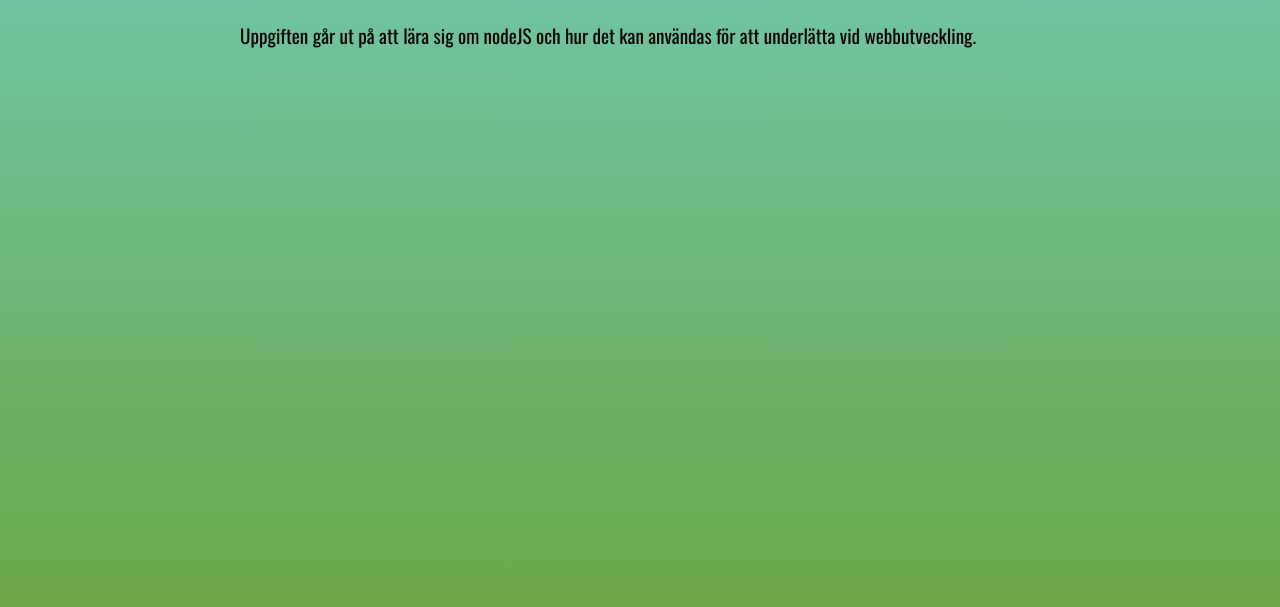
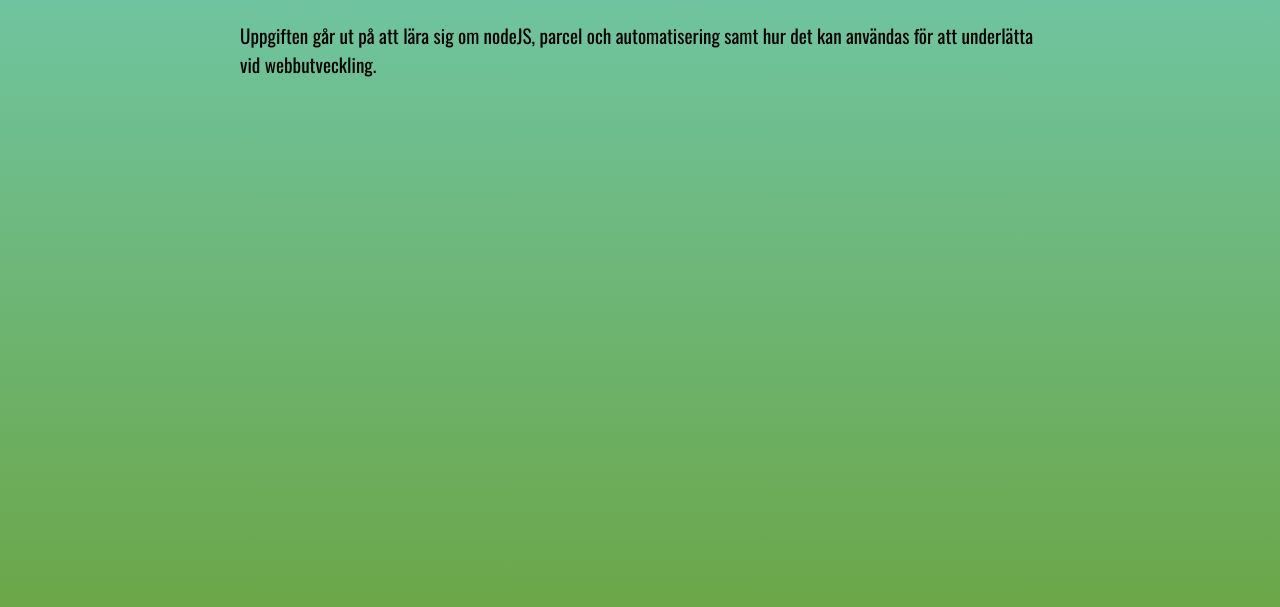
Before and after one commit to joma2304/frontend-baserad-webbutveckling-moment1, a website built with Parcel: page src/index.html in a window 1280 px wide. Shown: the part 247-854 px from the top of the page. Built offline with nearby package versions, Linux system fonts and the light colour scheme.

Commit message:
Uppdatera text på startsida

```diff
--- a/src/index.html
+++ b/src/index.html
@@ -45,7 +45,7 @@
             <h1 class="rubrik">Om uppgiften</h1>
             <div class="omuppgdiv">
             <p> Denna webbplats är skapad av Johan Magnusson. Den ingår i kursen DT211G Frontend-baserad webbutveckling. Detta är moment 1 - Automatisering & Publicering. </p> <br>
-               <p>Uppgiften går ut på att lära sig om nodeJS och hur det kan användas för att underlätta vid webbutveckling.</p>
+               <p>Uppgiften går ut på att lära sig om nodeJS, parcel och automatisering samt hur det kan användas för att underlätta vid webbutveckling.</p>
             </div>
         </div>
     </main>
```
Also changed, not shown: 1 other file.
